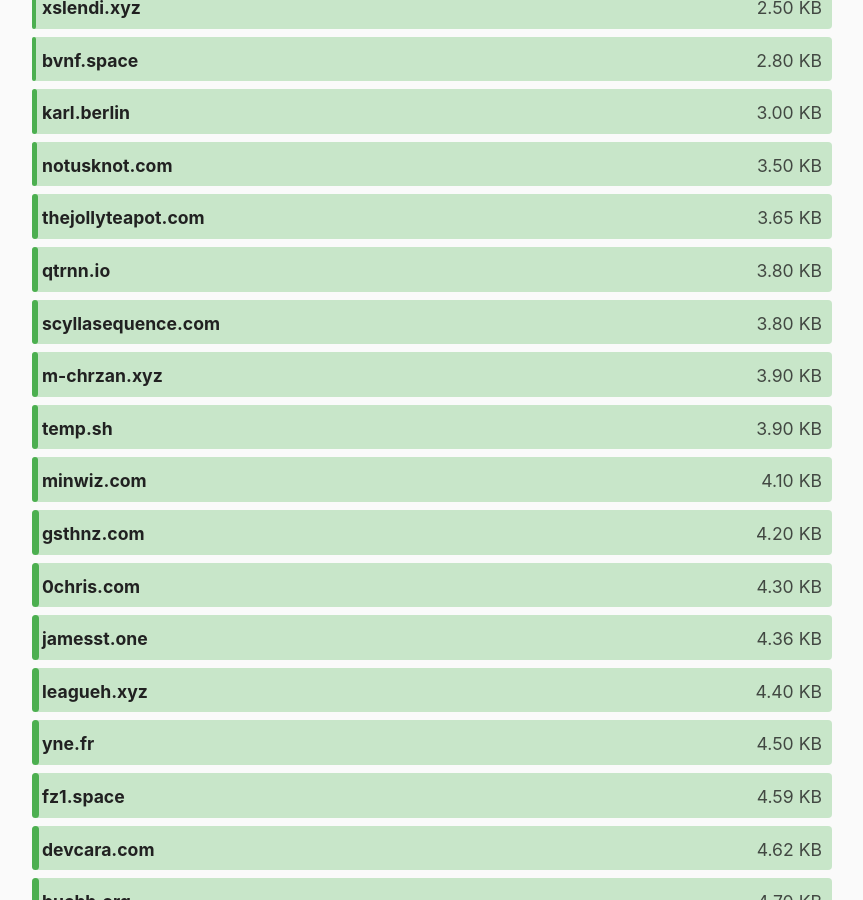
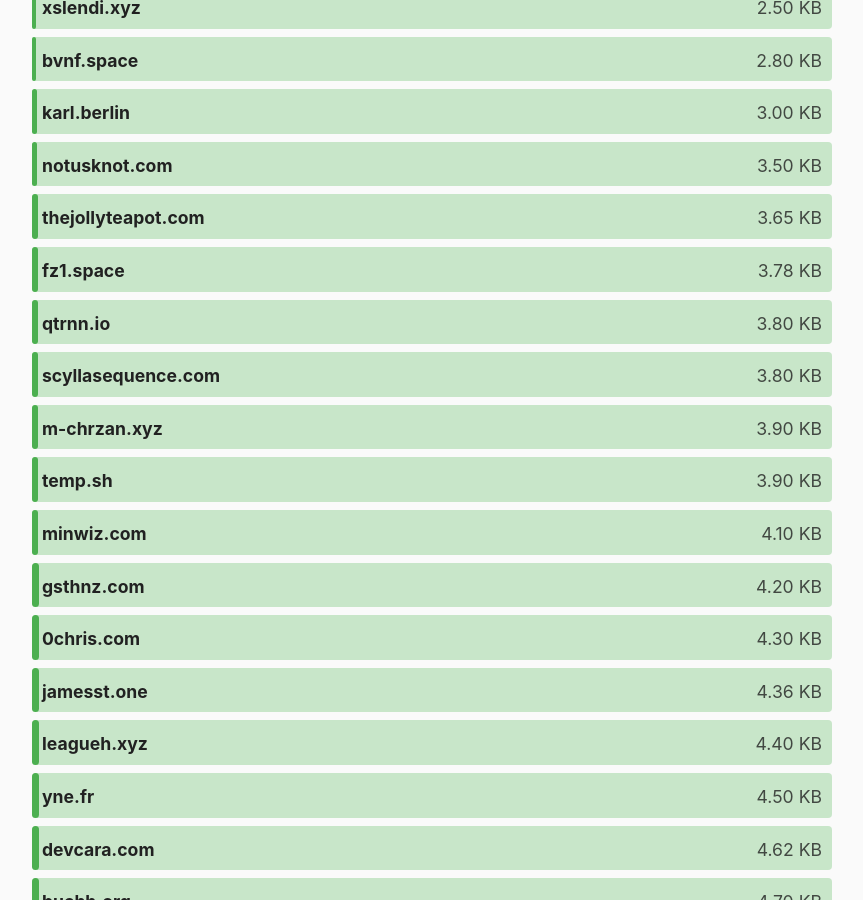
Before and after one commit to kevquirk/512kb.club, a Jekyll site: the page built from index.md, in a window 1280 px wide and 900 px high, scrolled down 1481 px. Shown: the whole window, without its empty margins (208-1071 px from the left). Built offline with Jekyll 4.4.1, drawn with Linux system fonts in a browser that asks for light colours.

Commit message:
Update-size: fz1.space

```diff
--- a/_data/sites.yml
+++ b/_data/sites.yml
@@ -980,8 +980,8 @@
 
 - domain: fz1.space
   url: https://fz1.space/
-  size: 4.59
-  last_checked: 2022-10-03
+  size: 3.78
+  last_checked: 2022-10-11
 
 - domain: gabnotes.org
   url: https://gabnotes.org/
```
